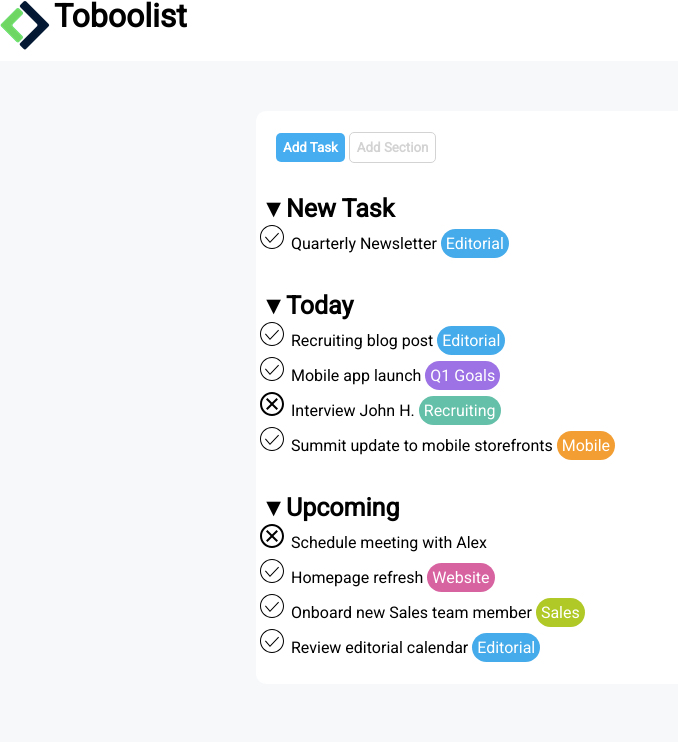
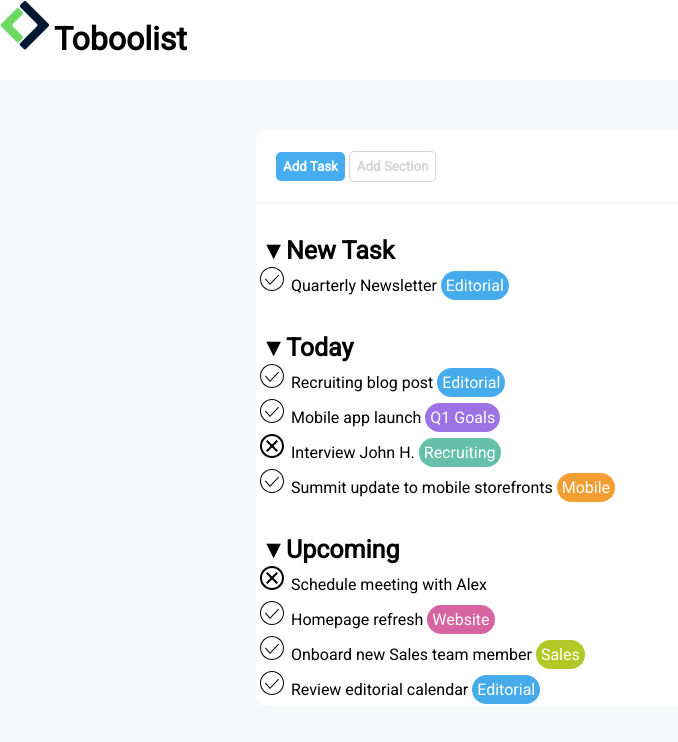
Before and after one commit to Stiv1100001/html-css-toboolist, a plain HTML site: page index.html in a window 1280 px wide. Shown: the whole page, without its empty margins (0-678 px from the left). Drawn offline with Linux system fonts and the light colour scheme.

Commit message:
finalize

```diff
--- a/css/style.css
+++ b/css/style.css
@@ -15,26 +15,32 @@ body {
     line-height: 2em;
 }
 
+/* Header & Main */
 header {
     background-color: white;
+    height: 80px;
 }
 
 .container {
     background-color: white;
     width: 60%;
     margin: 50px auto 0;
-    padding: 20px;
+    /* padding: 20px; */
     border-radius: 10px;
 }
 
-/* Buttons section */
+.buttons {
+    padding: 20px;
+}
 
+/* Buttons */
 .btn {
     padding: 7px;
     border-radius: 5px;
     font-weight: 600;
 }
 
+/* Sections */
 .sections {
     margin-left: 10px;
     margin-top: 30px;
@@ -46,6 +52,7 @@ header {
 
 .section-todo {
     margin-left: 5px;
+    vertical-align: middle;
 }
 
 .section-title {
@@ -99,10 +106,11 @@ header {
     list-style-image: url('../img/iconmonstr-x-mark-7.svg');
 }
 
+/* IDS */
 #title {
     display: inline-block;
     font-weight: 900;
-    vertical-align: top;
+    height: 100%;
 }
 
 #add-task {
@@ -118,5 +126,12 @@ header {
 }
 
 #to-dos {
-    margin-top: 20px;
+    margin: 20px;
 }
+
+#divider {
+    height: 3px;
+    border: none;
+    background-color: rgb(246, 248, 249);
+    width: 100%;
+}
--- a/index.html
+++ b/index.html
@@ -18,11 +18,17 @@
 
     <main>
         <div class="container">
-            <div>
+            <div class="buttons">
                 <button class="btn" id="add-task">Add Task</button>
                 <button class="btn" id="add-section">Add Section</button>
             </div>
+
+            <hr id="divider">
+            </hr>
+
             <div id="to-dos">
+                <!-- Dovrei dare un colore ai "pallini" della lista, ma usando delle immagini non penso si possa fare onestamente
+                Dovrei dare un color all'svg, ma per farlo dovrei usare ::before simulando una lista, non facendone una vera -->
                 <section class="sections">
                     <ul class="section">
                         <li class="section-title">New Task</li>
```
